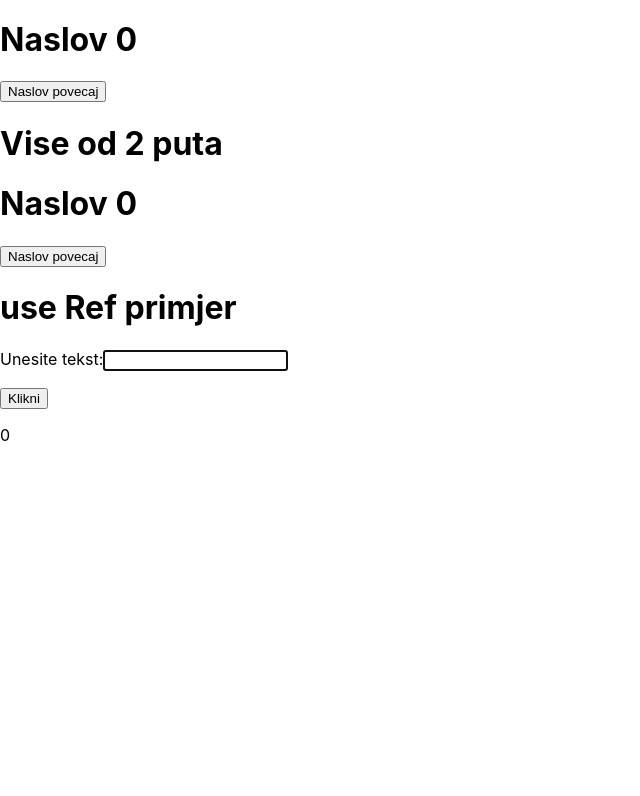
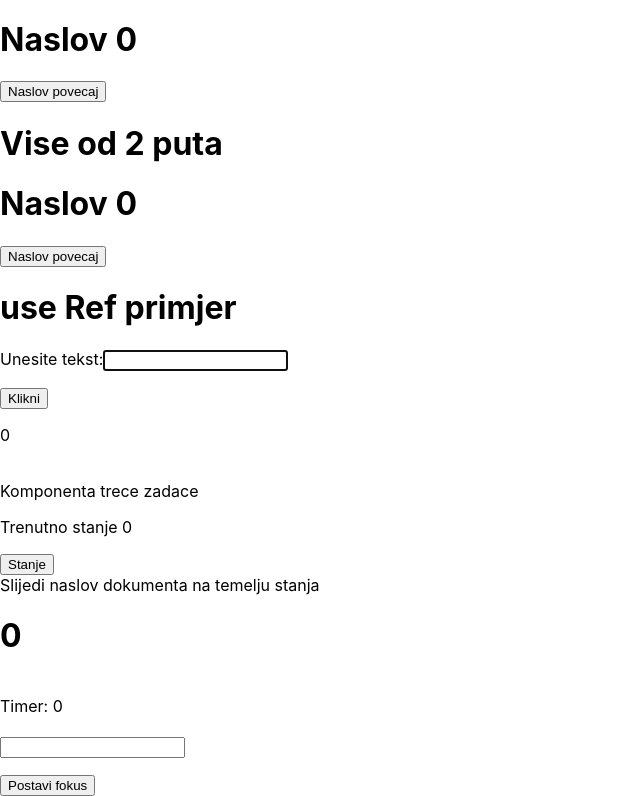
Before and after one commit to MedisaSatara/CodeCamp-React, a React (Create React App) app in the folder my-react-app/: page / in a window 1280 px wide. Shown: the part 1292-2088 px from the top of the page, without its empty margins (0-640 px from the left). Before the commit the page ends 1753 px from the top, so only its background shows below. Built offline with nearby package versions, Linux system fonts and the light colour scheme.

Commit message:
tasks from zadaca 3

```diff
--- a/my-react-app/src/App.tsx
+++ b/my-react-app/src/App.tsx
@@ -11,6 +11,7 @@ import { CounterCheck } from "./CounterChecker";
 import { Zadaca2Checkbox } from "./Zadaca2Checkbox";
 import { Zadaca2ButtonsForCount } from "./Zadaca2ButtonsForCount";
 import { PrimjerUseeffect } from "./PrimjerUseeffect";
+import { Zadaca3Tasks } from "./Zadaca3Tasks";
 
 /*const App: React.FC = () => {
   const ime: string = "svijete";
@@ -42,6 +43,8 @@ export const App: React.FC = () => {
       <Zadaca2Checkbox />
       <Zadaca2ButtonsForCount />
       <PrimjerUseeffect />
+      <br />
+      <Zadaca3Tasks />
     </div>
   );
 };
--- /dev/null
+++ b/my-react-app/src/Zadaca3Tasks.tsx
@@ -0,0 +1,53 @@
+import React, { useEffect, useRef, useState } from "react";
+
+/*Prikaži poruku u konzoli prilikom prvog renderiranja
+komponente*/
+
+/*Dodajte stanje(useState) i koristite useEffect za praćenje
+promjena tog stanja.*/
+
+/*Postavi naslov dokumenta na temelju stanja.*/
+
+/*. Kreirajte tajmer koji se ažurira, ali ne izaziva ponovno
+renderiranje.*/
+
+/*Kreirati komponentu koja će sadržati input polje, a kada
+korisnik klikne na dugme, fokus će se automatski postaviti
+na to input polje.*/
+export const Zadaca3Tasks: React.FC = () => {
+  const [stanje, setStanje] = useState(0);
+
+  const timerRef = useRef(0);
+  const inputRef = useRef<HTMLInputElement>(null);
+  const handleFocus = () => {
+    inputRef.current?.focus();
+  };
+
+  useEffect(() => {
+    console.log("Poruka je prikazana prilikom prvog renderiranja komponente");
+    console.log(`Pratimo stanje ${stanje}`);
+
+    const interval = setInterval(() => (timerRef.current += 1));
+    console.log(`Timer: ${timerRef.current}`);
+    return () => clearInterval(interval);
+
+    inputRef.current?.focus();
+  }, [stanje, []]);
+  return (
+    <div>
+      Komponenta trece zadace
+      <p>Trenutno stanje {stanje}</p>
+      <button onClick={() => setStanje(stanje + 1)}>Stanje</button>
+      <br />
+      <span>Slijedi naslov dokumenta na temelju stanja</span>
+      <h1>{stanje}</h1>
+      <br />
+      <div>Timer: {timerRef.current}</div>
+      <br />
+      <input type="text" ref={inputRef} id="input" />
+      <p>{inputRef.current?.value}</p>
+      {/*<button onClick={() => inputRef.current?.focus()}>Postavi fokus</button>*/}
+      <button onClick={() => handleFocus()}>Postavi fokus</button>
+    </div>
+  );
+};
```
